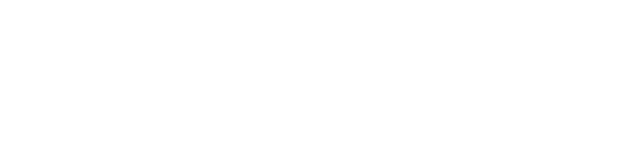
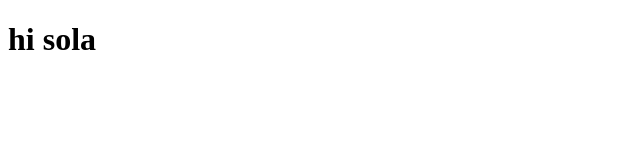
Before and after one commit to soladragon/sola-movi-bootstrap, a plain HTML site: page index.html in a window 1280 px wide. Shown: the whole page, without its empty margins (0-640 px from the left). Drawn offline with Linux system fonts and the light colour scheme.

Commit message:
add hi sola

```diff
--- a/index.html
+++ b/index.html
@@ -7,6 +7,6 @@
     <title>Document</title>
 </head>
 <body>
-
+    <h1>hi sola</h1>
 </body>
 </html>
```
